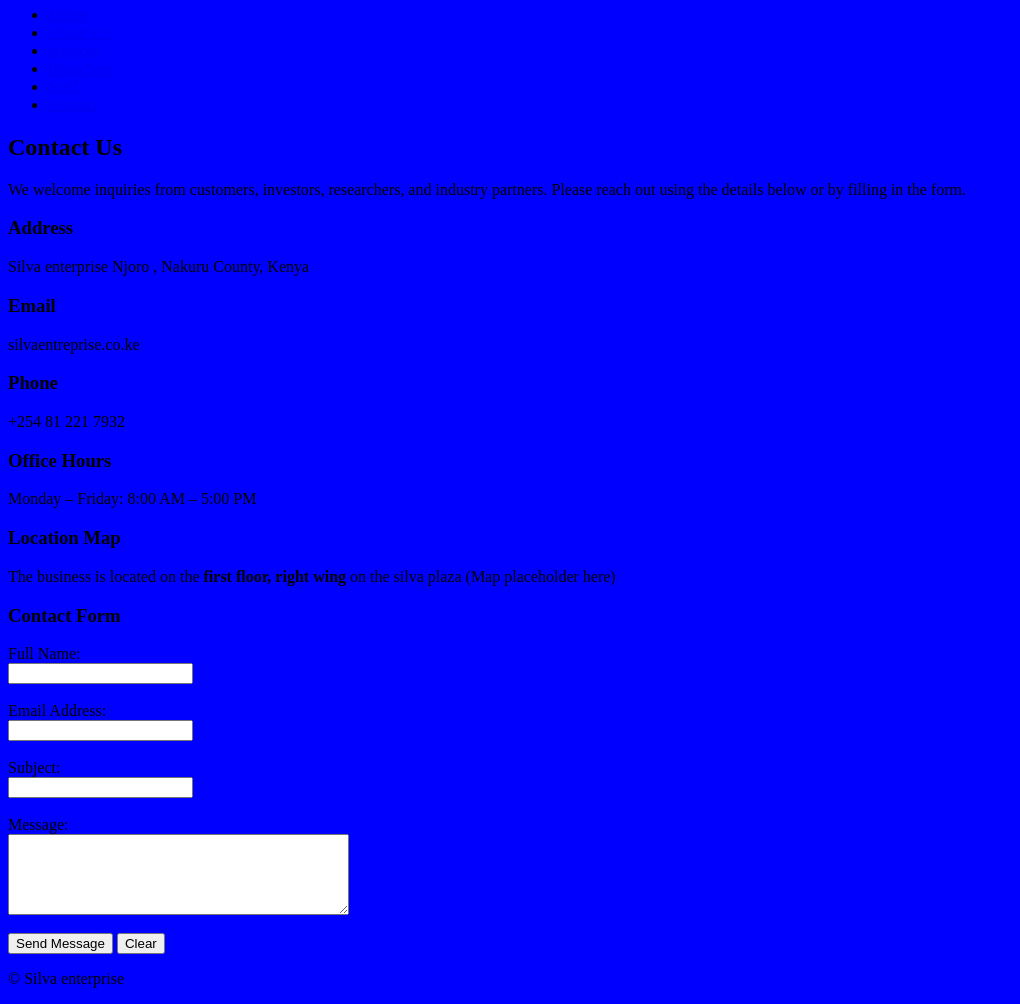
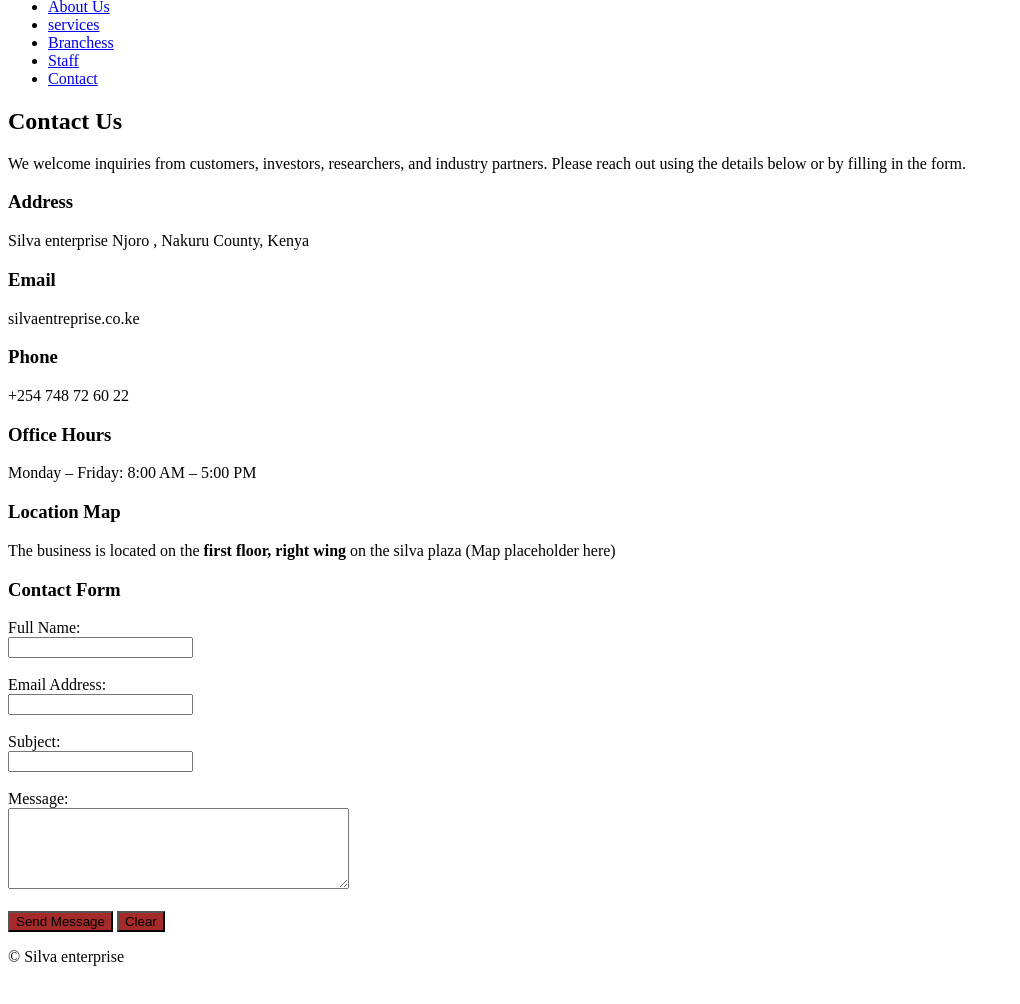
Before and after one commit to sylvenus004/Silva-enterprise-, a plain HTML site: page contacts.html in a window 1280 px wide. Shown: the part 100-1104 px from the top of the page, without its empty margins (0-1020 px from the left). After the commit the page ends 1082 px from the top, so only its background shows below. Drawn offline with Linux system fonts and the light colour scheme.

Commit message:
Modify contact information and add button styles
Updated contact details and improved styling.

```diff
--- a/contacts.html
+++ b/contacts.html
@@ -1,14 +1,12 @@
-m<!DOCTYPE html>
+<!DOCTYPE html>
 <html lang="en">
 <head>
   <meta charset="UTF-8">
   <title>Contact -Silva enterprise </title>
+  <link rel="stylesheet" href="Silva.css">
+
 </head>
 <body>
-  <style>
-    body{
-      background-color:blue;
-  </style>
 
   <!-- Header -->
   <header>
@@ -19,7 +17,7 @@ m<!DOCTYPE html>
   <!-- Navigation -->
   <nav>
     <ul>
-      <li><a href="index.html">Home</a></li>
+      <li><a href="Index.html">home</a></li>
       <li><a href="about.html">About Us</a></li>
       <li><a href="services.html">services</a></li>
       <li><a href="branches.html">Branchess</a></li>
@@ -46,7 +44,7 @@ m<!DOCTYPE html>
     <p>silvaentreprise.co.ke</p>
 
     <h3>Phone</h3>
-    <p>+254 81 221 7932</p>
+    <p>+254 748 72 60 22</p>
 
     <h3>Office Hours</h3>
     <p>Monday – Friday: 8:00 AM – 5:00 PM</p>
@@ -74,6 +72,11 @@ m<!DOCTYPE html>
 
       <button type="submit">Send Message</button>
       <button type="reset">Clear</button>
+      <style>
+        button{
+          background-color: brown;
+        }
+      </style>
     </form>
   </main>
 
```
